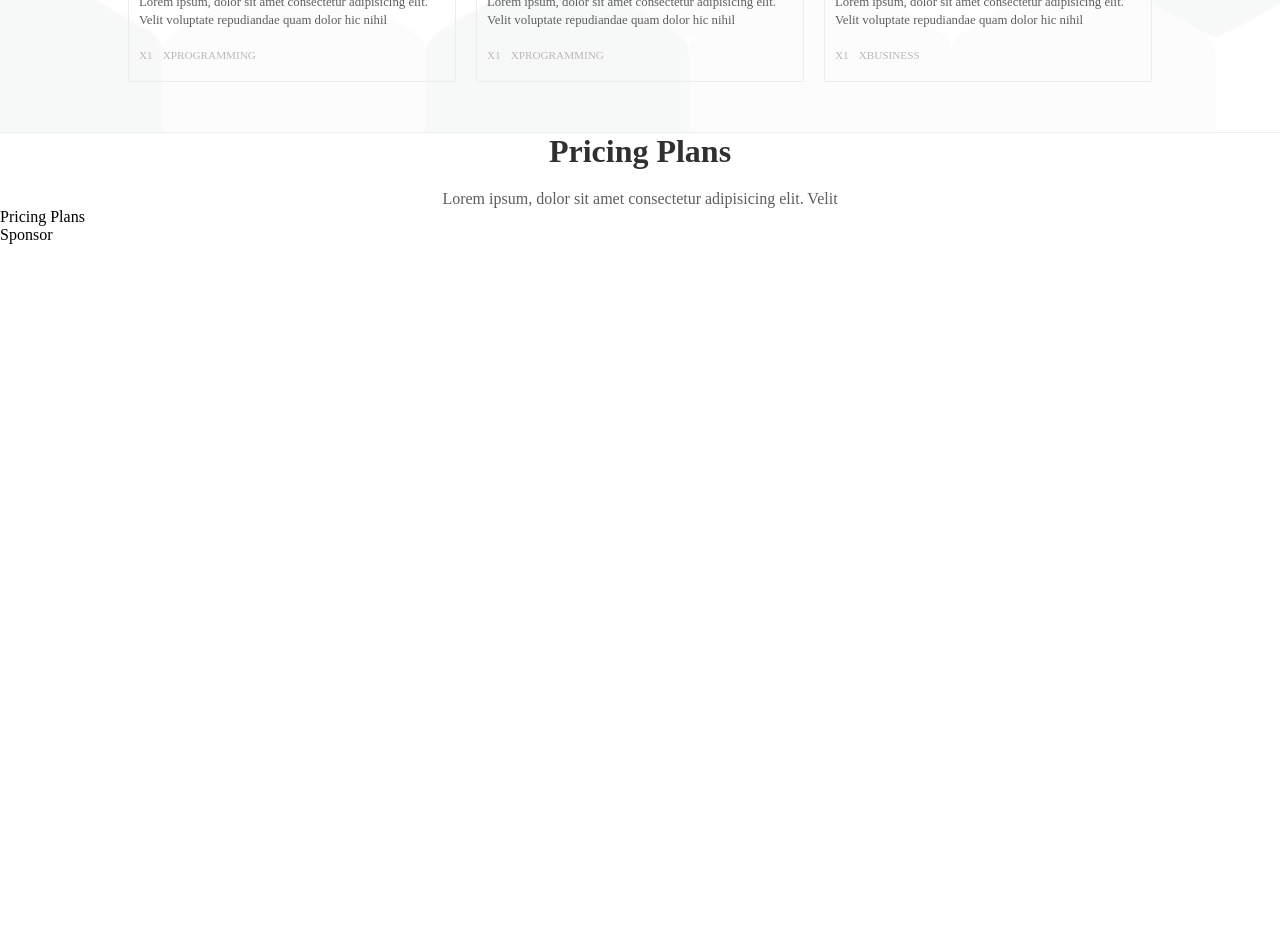
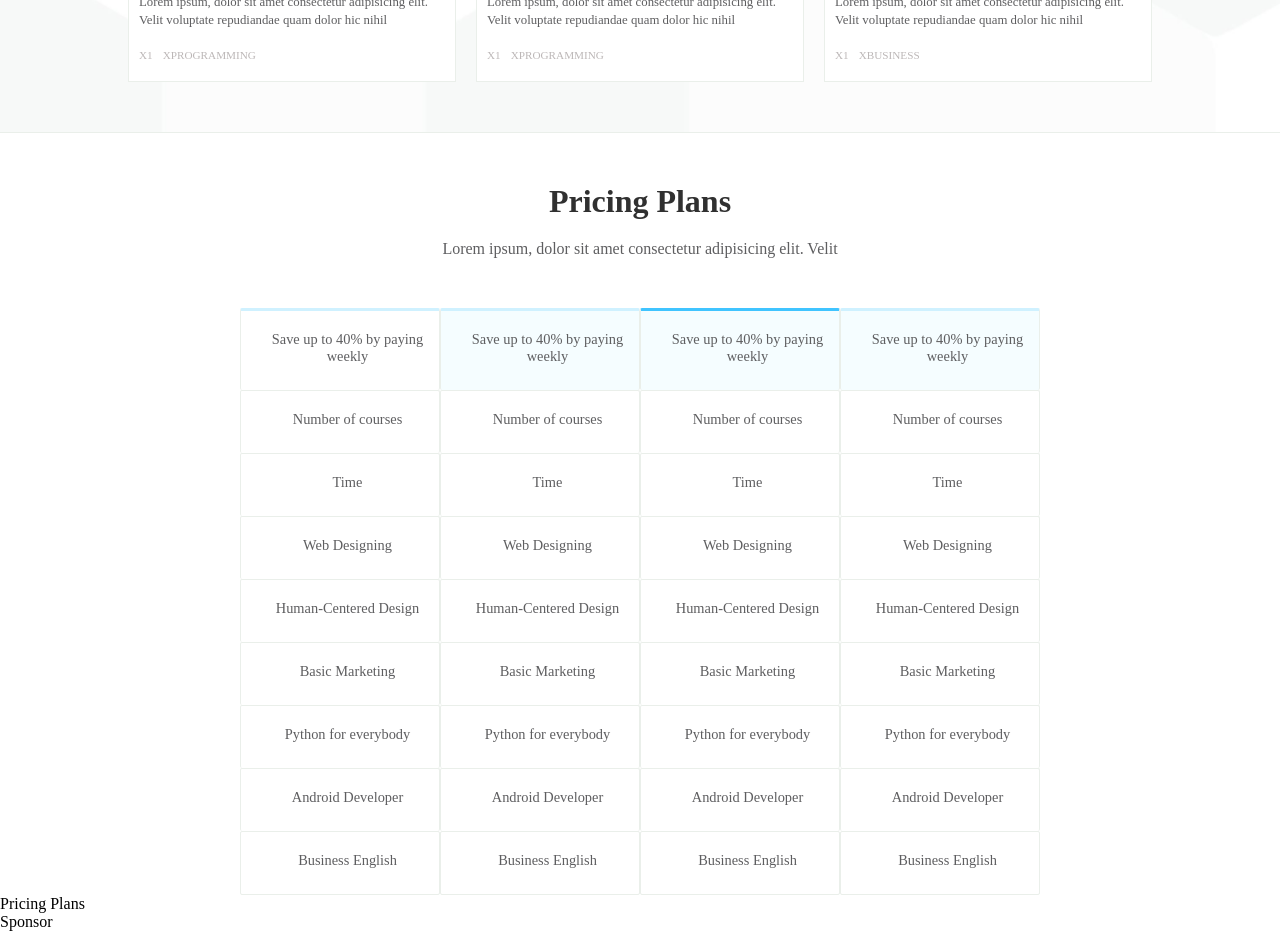
Before and after one commit to AlessioMaria5/proj-html-vuejs, a Vue app: page / in a window 1280 px wide. Shown: the part 3540-4471 px from the top of the page. Before the commit the page ends 3784 px from the top, so only its background shows below. Built offline with nearby package versions, Linux system fonts and the light colour scheme.

Commit message:
table non dinamica ( fare refactoring )

```diff
--- a/src/components/OnlineCourses/PriceTable/PriceTable.vue
+++ b/src/components/OnlineCourses/PriceTable/PriceTable.vue
@@ -2,6 +2,56 @@
   <div class="priceTable">
     <h1>Pricing Plans</h1>
       <p>Lorem ipsum, dolor sit amet consectetur adipisicing elit. Velit</p>
+
+      <div class="planTable">
+        <ul>
+            <li>Save up to 40% by paying weekly</li>
+            <li>Number of courses</li>
+            <li>Time</li>
+            <li>Web Designing</li>
+            <li>Human-Centered Design</li>
+            <li>Basic Marketing</li>
+            <li>Python for everybody</li>
+            <li>Android Developer</li>
+            <li>Business English</li>
+
+        </ul>
+        <ul>
+            <li>Save up to 40% by paying weekly</li>
+            <li>Number of courses</li>
+            <li>Time</li>
+            <li>Web Designing</li>
+            <li>Human-Centered Design</li>
+            <li>Basic Marketing</li>
+            <li>Python for everybody</li>
+            <li>Android Developer</li>
+            <li>Business English</li>
+        </ul>
+
+        <ul>
+            <li class="active-list">Save up to 40% by paying weekly</li>
+            <li>Number of courses</li>
+            <li>Time</li>
+            <li>Web Designing</li>
+            <li>Human-Centered Design</li>
+            <li>Basic Marketing</li>
+            <li>Python for everybody</li>
+            <li>Android Developer</li>
+            <li>Business English</li>
+        </ul>
+
+        <ul>
+            <li>Save up to 40% by paying weekly</li>
+            <li>Number of courses</li>
+            <li>Time</li>
+            <li>Web Designing</li>
+            <li>Human-Centered Design</li>
+            <li>Basic Marketing</li>
+            <li>Python for everybody</li>
+            <li>Android Developer</li>
+            <li>Business English</li>
+        </ul>
+      </div>
   </div>
 </template>
 
@@ -16,12 +66,12 @@ export default {
 
     .priceTable {
         text-align: center;
+        padding-top: 50px;
+
 
         &::before {
-
             @include backgrounds('primary');
             background-image: url('../../../assets/img/page-background-img.png');
-
         }
 
         h1 {
@@ -33,6 +83,54 @@ export default {
         p {
             color: $primary_font;
         }
+
+        .planTable {
+            @include myflex('both');
+            gap:0px;
+            margin-top: 50px;
+
+            ul:first-child li:first-child{
+
+                background-color: white;
+            }
+
+            ul:nth-child(3) li:first-child.active-list {
+
+                border-top: 3px solid $primary_color;;
+
+            }
+
+
+            ul {
+
+            list-style: none;
+            color: $primary_font;
+            font-size: 0.9em;
+
+
+
+
+                li {
+                    width: 200px;
+                    padding:20px 0px 25px 15px;
+                    border: .1px solid $primary_border;
+                    border-bottom: 0px;
+                    border-radius: 2px;
+
+                    &:last-child {
+                        border-bottom: .1px solid $primary_border;
+
+                    }
+
+                    &:first-child {
+
+                        background-color: #F5FDFF;
+                        border-top: 3px solid $primary_color_op;
+                    }
+                }
+            }
+
+        }
     }
 
 </style>
--- a/src/components/OnlineCourses/onlineCoursesCard.vue
+++ b/src/components/OnlineCourses/onlineCoursesCard.vue
@@ -31,6 +31,7 @@ export default {
   .card {
     border: 0.1px solid $primary_border;
     width: calc(100% / 3);
+    background-color: white;
 
 
     hgroup {
--- a/src/style/main.scss
+++ b/src/style/main.scss
@@ -7,6 +7,7 @@
 
 // BRAND COLORS
 $primary_color: #40c4ff;
+$primary_color_op: #CFF1FF;
 $secondary_color: #FFD23E;
 
 
```
